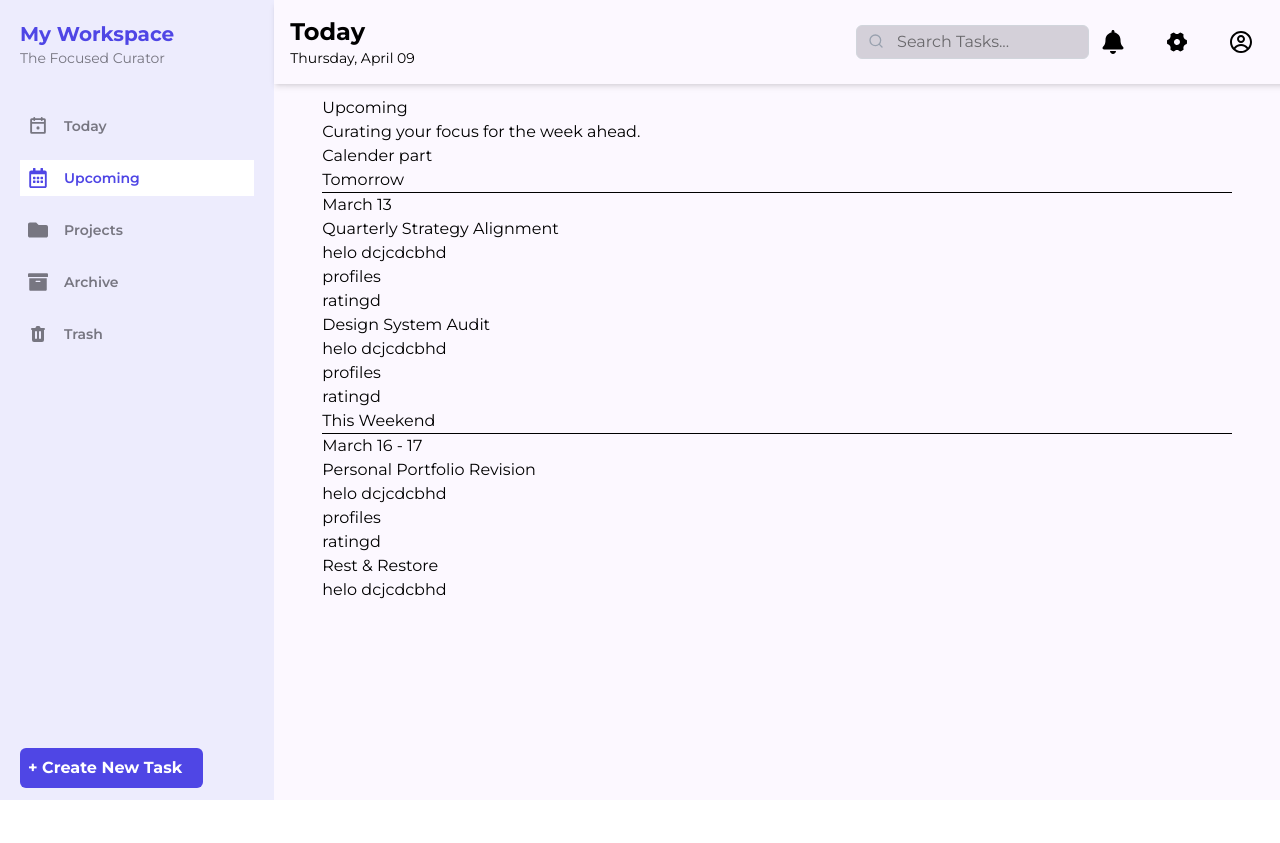
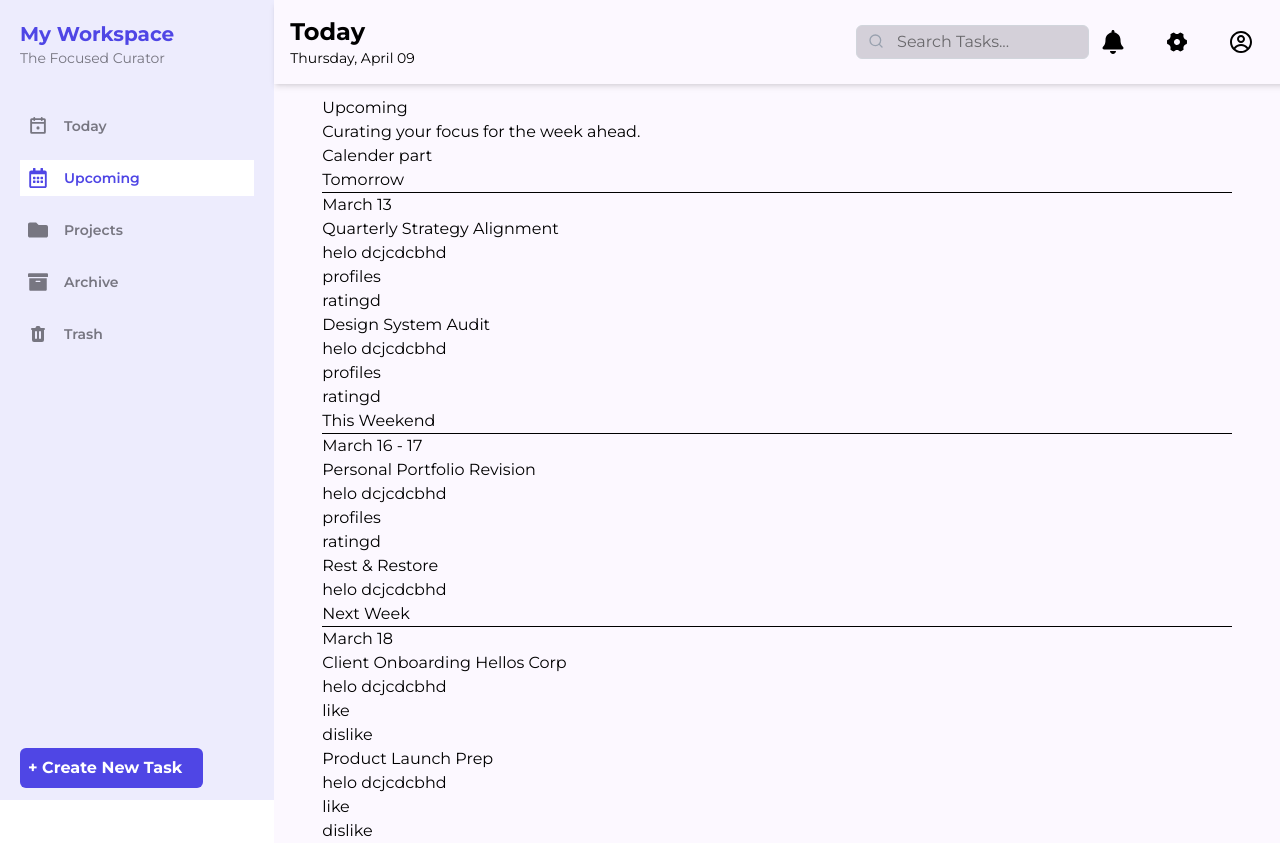
Before and after one commit to johnchuma/react-tailwind, a React (Vite) app: page /upcoming in a window 1280 px wide. Before the commit the page ends 800 px from the top, so only its background shows below. Built offline with nearby package versions, Linux system fonts and the light colour scheme.

Commit message:
modified upcoming page

```diff
--- a/src/pages/upcomingPage.jsx
+++ b/src/pages/upcomingPage.jsx
@@ -56,6 +56,28 @@ const UpcomingPage = () => {
           </div>
         </div>
 
+        <p>Next Week<span><hr></hr>March 18</span></p>
+        <div>
+          <div>
+            <div></div>
+            <h2>Client Onboarding Hellos Corp</h2>
+            <p>helo dcjcdcbhd</p>
+            <div>
+              <div>like</div>
+              <div>dislike</div>
+            </div>
+          </div>
+
+          <div>
+            <div></div>
+            <h2>Product Launch Prep</h2>
+            <p>helo dcjcdcbhd</p>
+            <div>
+              <div>like</div>
+              <div>dislike</div>
+            </div>
+          </div>
+        </div>
 
       </div>
     </>
```
